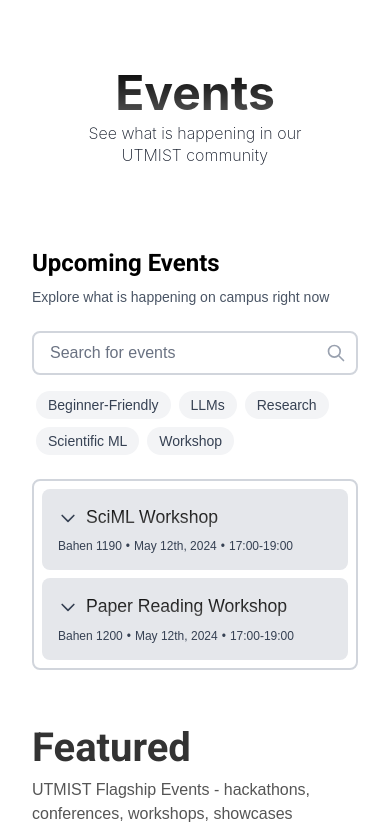
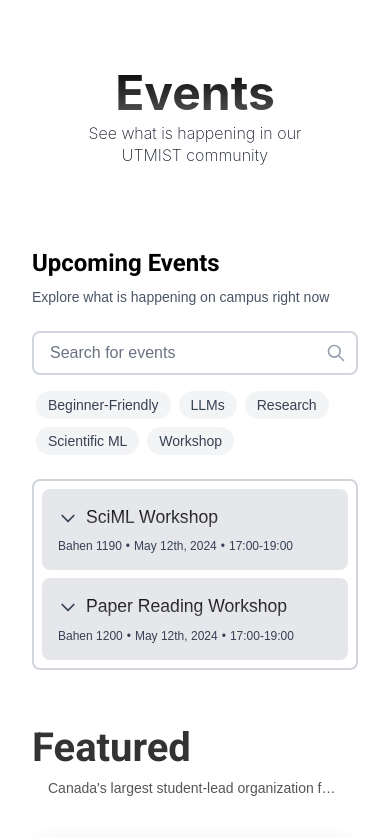
Before and after one commit to UTMIST/UTMIST, a Next.js app in the folder client/: page /events in a window 390 px wide. Shown: the top 837 px of the page. Built offline with nearby package versions, Linux system fonts and the light colour scheme.

Commit message:
Add event card comments, fix page typo

```diff
--- a/client/src/app/events/page.tsx
+++ b/client/src/app/events/page.tsx
@@ -6,7 +6,14 @@ import { SearchBar } from "./components/search-bar";
 import { TagFilter } from "./components/tag-filter";
 import { EventCard, type FeaturedEvent } from './components/event-card';
 
-// Featured events data
+/**
+ * Configuration for the featured events section
+ * Layout is based on a 5x4 grid where:
+ * - Feature 1: spans 3x2 (columns x rows)
+ * - Feature 2: spans 2x3
+ * - Feature 3: spans 3x2
+ * - Feature 4: spans 2x1
+ */
 const featuredEvents: FeaturedEvent[] = [
   {
     title: "EigenAI",
@@ -36,10 +43,18 @@ const featuredEvents: FeaturedEvent[] = [
   }
 ];
 
+/**
+ * Main Events page component
+ * Displays upcoming events with search/filter functionality and featured events
+ *
+ * @returns {JSX.Element} The complete events page
+ */
 export default function EventsPage() {
+    // State for search and tag filtering
     const [searchQuery, setSearchQuery] = useState('');
     const [selectedTags, setSelectedTags] = useState<string[]>([]);
 
+    // Sample events data - replace with actual data source
     const events = [
         {
           id: 1,
@@ -61,10 +76,13 @@ export default function EventsPage() {
         }
     ];
 
-    // Get all unique tags
+    // Extract unique tags from all events
     const allTags = Array.from(new Set(events.flatMap(event => event.tags))).sort();
 
-    // Toggle tag selection
+    /**
+     * Toggle a tag's selected state
+     * If tag is selected, it will be removed; if not selected, it will be added
+     */
     const toggleTag = (tag: string) => {
       setSelectedTags(prev =>
         prev.includes(tag)
@@ -73,7 +91,11 @@ export default function EventsPage() {
       );
     };
 
-    // Filter events based on search query and selected tags
+    /**
+     * Filter events based on:
+     * 1. Search query (matches title, location, or description)
+     * 2. Selected tags (all selected tags must be present)
+     */
     const filteredEvents = events.filter(event => {
       const matchesSearch =
         event.title.toLowerCase().includes(searchQuery.toLowerCase()) ||
@@ -88,7 +110,7 @@ export default function EventsPage() {
     });
 
     return <main className="px-4 sm:px-0">
-    {/* Hero section */}
+    {/* Hero section - Main title and subtitle */}
     <div className="hero-section">
       <h2 className="hero-title text-3xl sm:text-4xl">Events</h2>
       <p className="hero-subtitle text-sm sm:text-base px-2 sm:px-15">
@@ -96,12 +118,12 @@ export default function EventsPage() {
       </p>
     </div>
 
-    {/* Upcoming events section */}
+    {/* Upcoming events section with search and filtering */}
     <div className="upcoming-events-container p-4 sm:p-6 rounded-lg">
       <h2 className="text-2xl sm:text-3xl mb-2 text-black tracking-[-3%]">Upcoming Events</h2>
       <p className="text-gray-600 mb-6 text-sm sm:text-base">Explore what is happening on campus right now</p>
 
-      {/* Search and filter section */}
+      {/* Search and filter controls */}
       <div className="space-y-4 mb-6">
         <SearchBar
           value={searchQuery}
@@ -115,16 +137,14 @@ export default function EventsPage() {
         />
       </div>
 
-      {/* Event list section */}
+      {/* Event list section - Shows filtered events or empty state */}
       <div className="text-black space-y-2">
-        {/* No events found */}
         {filteredEvents.length === 0 && (
           <p className="text-gray-600 mb-6 text-sm sm:text-base">
             {events.length === 0 ? "More events are in the works, stay tuned! 👀" : "No events found matching your search."}
           </p>
         )}
 
-        {/* Event list (Filtered) */}
         {filteredEvents.length > 0 &&
           <div className="space-y-2 border-2 border-gray-300 rounded-lg p-2 sm:p-4">
             {filteredEvents.map(event => (
@@ -135,12 +155,12 @@ export default function EventsPage() {
       </div>
     </div>
 
-    {/* Featured events section */}
+    {/* Featured events section - Fixed grid layout */}
     <section className="featured-section">
       <div className="featured-container">
         <h2 className="featured-title tracking-[-3%]">Featured</h2>
         <p className="featured-description">
-          UTMIST Flagship Events - hackathons, conferences, workshops, showcases
+          Canada's largest student-lead organization for Artificial Intelligence and Machine Learning
         </p>
 
         <div className="featured-grid">
--- a/client/src/styles/events.css
+++ b/client/src/styles/events.css
@@ -141,7 +141,10 @@
     font-size: 1rem;
     color: #555;
     margin-bottom: 2.5rem;
-    max-width: 600px;
+    max-width: none;
+    white-space: nowrap;
+    overflow: hidden;
+    text-overflow: ellipsis;
 }
 
 .featured-grid {
@@ -152,25 +155,25 @@
     height: 800px; /* Increased height to accommodate 4 rows */
 }
 
-/* EigenAI - 3x2 */
+/* Feature 1 - 3x2 */
 .featured-grid > *:nth-child(1) {
     grid-column: span 3;
     grid-row: span 2;
 }
 
-/* GenAI - 2x3 */
+/* Feature 2 - 2x3 */
 .featured-grid > *:nth-child(2) {
     grid-column: span 2;
     grid-row: span 3;
 }
 
-/* AI^2 - 3x2 */
+/* Feature 3 - 3x2 */
 .featured-grid > *:nth-child(3) {
     grid-column: span 3;
     grid-row: span 2;
 }
 
-/* Project Showcase - 2x1 */
+/* Feature 4 - 2x1 */
 .featured-grid > *:nth-child(4) {
     grid-column: span 2;
     grid-row: span 1;
@@ -256,6 +259,11 @@
     .featured-card-title {
         font-size: 2rem;
     }
+
+    .featured-description {
+        font-size: 0.875rem; /* Slightly smaller on mobile */
+        padding: 0 1rem;
+    }
 }
 
 .eigenai {
```
Also changed, not shown: client/src/app/events/components/event-card.tsx (+20 -0 lines).
